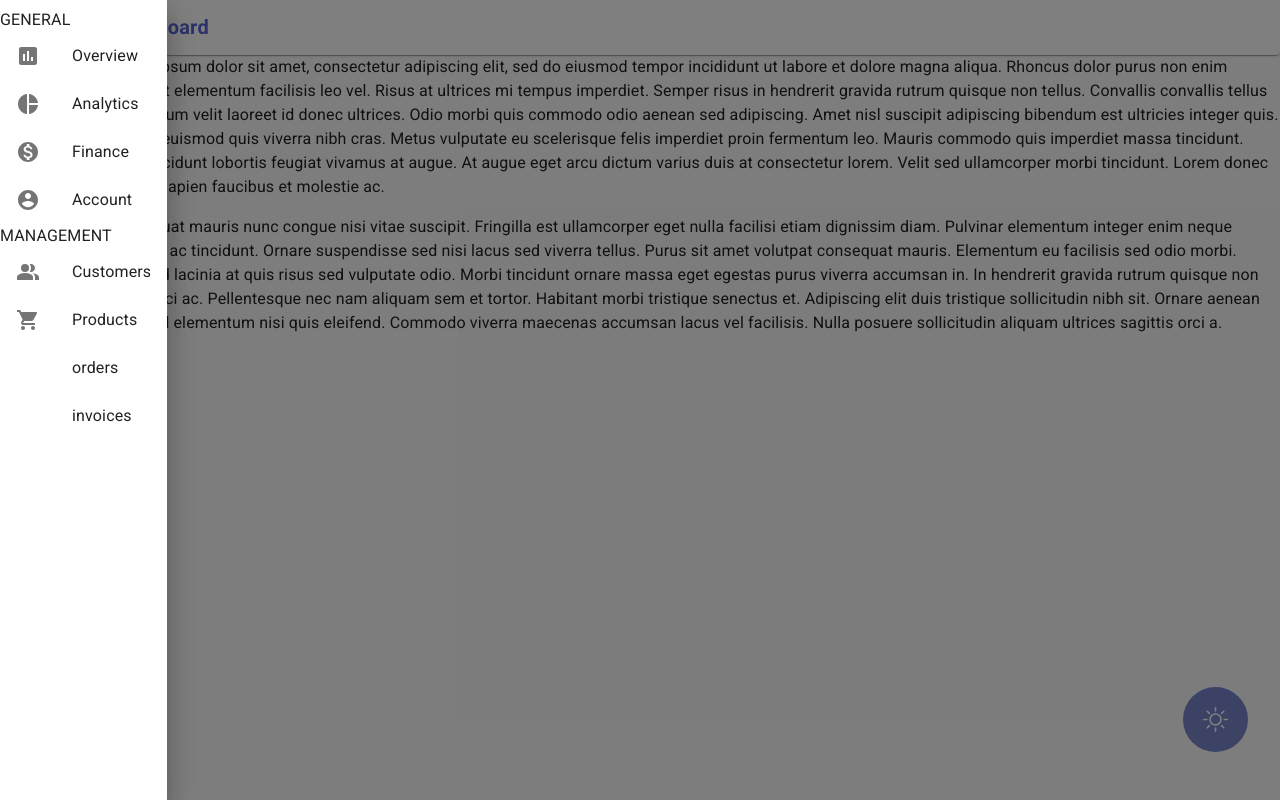
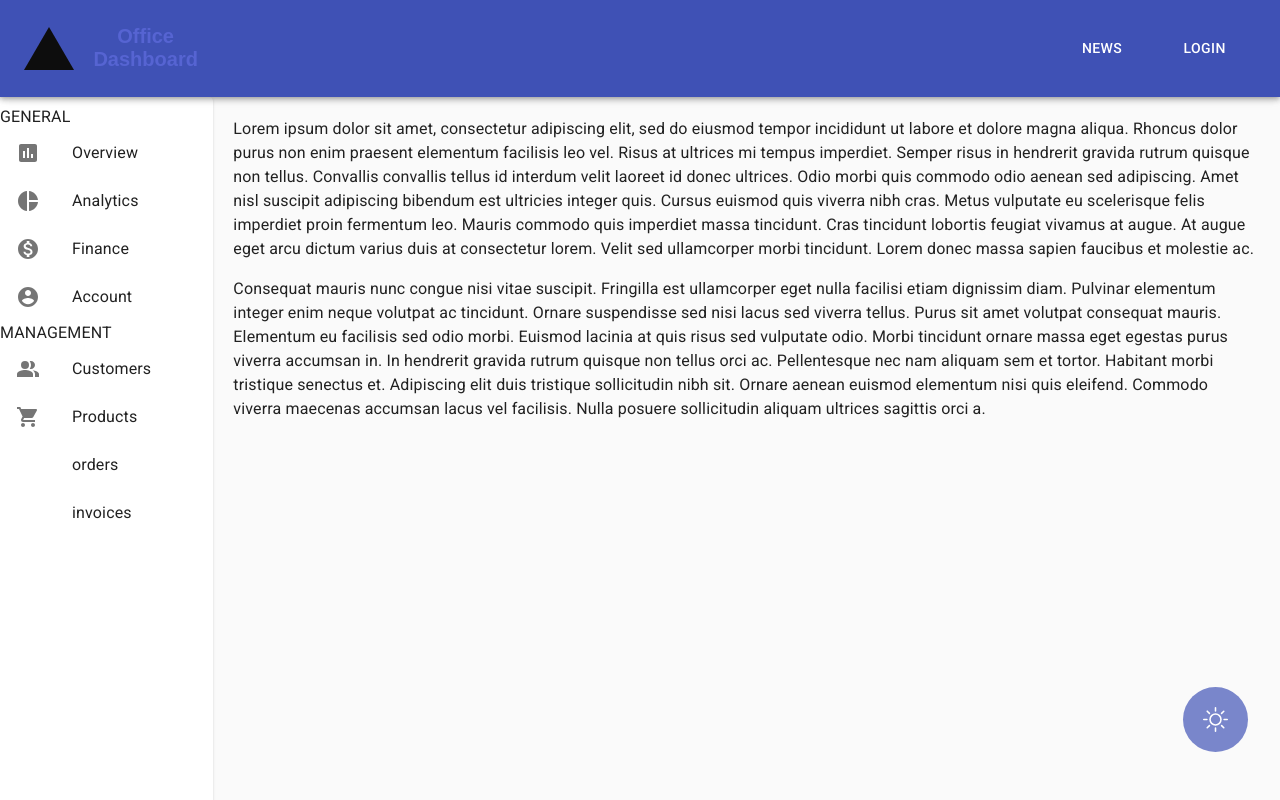
Before and after one commit to BisiDavi/dashboard, a Next.js app: page / in a window 1280 px wide. Built offline with nearby package versions, Linux system fonts and the light colour scheme.

Commit message:
pagelayout updated, header added

```diff
--- /dev/null
+++ b/components/Header.tsx
@@ -0,0 +1,24 @@
+import { Grid, AppBar, Button, Toolbar, IconButton } from "@material-ui/core";
+import Logo from "@components/Logo";
+import { headerStyles } from "@styles/Header.style";
+
+export default function Header() {
+  const classes = headerStyles();
+  return (
+    <AppBar position="static">
+      <Toolbar>
+        <Grid container className={classes.gridContainer}>
+          <Grid item lg={2}>
+            <IconButton edge="start" color="inherit" aria-label="menu">
+              <Logo />
+            </IconButton>
+          </Grid>
+          <Grid item lg={2} className={classes.gridItem}>
+            <Button color="inherit">News</Button>
+            <Button color="inherit">Login</Button>
+          </Grid>
+        </Grid>
+      </Toolbar>
+    </AppBar>
+  );
+}
--- a/components/Sidebar.tsx
+++ b/components/Sidebar.tsx
@@ -2,25 +2,22 @@ import Link from "next/link";
 import { useState } from "react";
 import {
   makeStyles,
-  SwipeableDrawer,
   List,
   Divider,
   ListItem,
   ListItemText,
   ListItemIcon,
   Typography,
+  Paper,
 } from "@material-ui/core";
 import menus from "@json/menu.json";
 import menuIcons from "./MenuIcons";
+import { sidebarStyle } from "@styles/Sidebar.style";
 
-const useStyles = makeStyles({
-  list: {
-    width: "100%",
-  },
-});
+const useStyles = makeStyles({});
 
 export default function Sidebar() {
-  const classes = useStyles();
+  const classes = sidebarStyle();
   const [showDrawer, setShowDrawer] = useState(true);
 
   const toggleDrawer = (event: React.KeyboardEvent | React.MouseEvent) => {
@@ -36,7 +33,8 @@ export default function Sidebar() {
     setShowDrawer(!showDrawer);
   };
 
-  const list = () => (
+  return (
+    <Paper className={classes.sidebar}>
       <div
         className={classes.list}
         role="presentation"
@@ -59,16 +57,6 @@ export default function Sidebar() {
           ))}
         </List>
       </div>
-  );
-
-  return (
-    <SwipeableDrawer
-      anchor="left"
-      open={true}
-      onClose={toggleDrawer}
-      onOpen={toggleDrawer}
-    >
-      {list()}
-    </SwipeableDrawer>
+    </Paper>
   );
 }
--- a/layouts/Pagelayout.tsx
+++ b/layouts/Pagelayout.tsx
@@ -1,8 +1,8 @@
-import { useState, PropsWithChildren } from "react";
-import { useTheme, Grid, Paper } from "@material-ui/core";
+import React, { useState, PropsWithChildren } from "react";
+import { useTheme, Grid } from "@material-ui/core";
 import { pagelayoutStyle } from "@styles/Pagelayout.style";
-import Logo from "@components/Logo";
 import Sidebar from "@components/Sidebar";
+import Header from "@components/Header";
 
 export default function Pagelayout({ children }: PropsWithChildren<{}>) {
   const classes = pagelayoutStyle();
@@ -11,16 +11,14 @@ export default function Pagelayout({ children }: PropsWithChildren<{}>) {
 
   return (
     <Grid container className={classes.root}>
-      <Grid item xs={12}>
-        <Paper>
-          <Logo />
-        </Paper>
+      <Grid item xs={12} className={classes.appBarContainer}>
+        <Header />
       </Grid>
       <Grid className={classes.content} item xs={12}>
-        <Grid item lg={1}>
+        <Grid item lg={2} className={classes.sidebarContainer}>
           <Sidebar />
         </Grid>
-        <Grid item lg={11}>
+        <Grid item lg={10} className={classes.mainContainer}>
           <main className={classes.main}>{children}</main>
         </Grid>
       </Grid>
--- /dev/null
+++ b/styles/Header.style.ts
@@ -0,0 +1,13 @@
+import { makeStyles } from "@material-ui/core";
+
+export const headerStyles = makeStyles((theme) => ({
+  gridContainer: {
+    justifyContent: "space-between",
+    width: "100%",
+  },
+  gridItem: {
+    display: "flex",
+    alignItems: "center",
+    justifyContent: "space-around",
+  },
+}));
--- a/styles/Pagelayout.style.ts
+++ b/styles/Pagelayout.style.ts
@@ -1,6 +1,4 @@
 import { makeStyles, createStyles, Theme } from "@material-ui/core";
-
-const drawerWidth = 240;
 
 export const pagelayoutStyle = makeStyles((theme: Theme) =>
   createStyles({
@@ -8,12 +6,33 @@ export const pagelayoutStyle = makeStyles((theme: Theme) =>
       display: "flex",
       flexDirection: "column",
     },
+    appBarContainer: {
+      position: "sticky",
+      top: "0",
+      zIndex: 1000,
+      width: "100%",
+      left: "0",
+      height: "100px",
+    },
     content: {
       display: "flex",
-      alignItems: "center",
+      alignItems: "flex-start",
+      justifyContent: "space-between",
+    },
+    sidebarContainer: {
+      height: "100vh",
+      position: "fixed",
+      width: "100%",
+      left: "0",
+      zIndex: 1,
     },
     main: {
       width: "100%",
+    },
+    mainContainer: {
+      position: "absolute",
+      right: "0",
+      padding: "20px",
     },
     appbar: {
       backgroundColor: theme.palette.primary.light,
--- /dev/null
+++ b/styles/Sidebar.style.ts
@@ -0,0 +1,12 @@
+import { makeStyles, createStyles, Theme } from "@material-ui/core";
+
+export const sidebarStyle = makeStyles((theme: Theme) =>
+  createStyles({
+    sidebar: {
+      height: "100vh",
+    },
+    list: {
+      width: "100%",
+    },
+  })
+);
```
Lines whose indentation alone changed are shown as unchanged.
